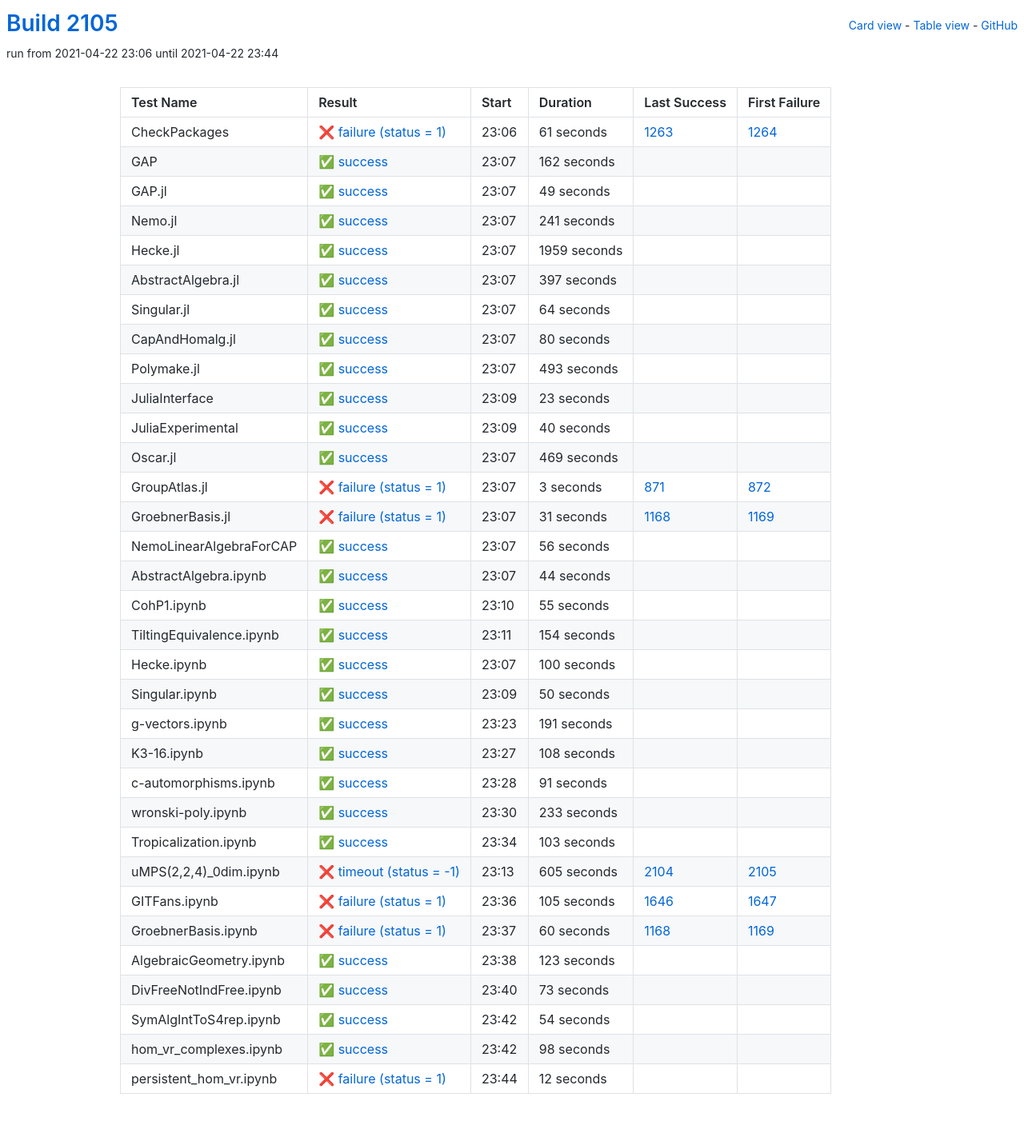
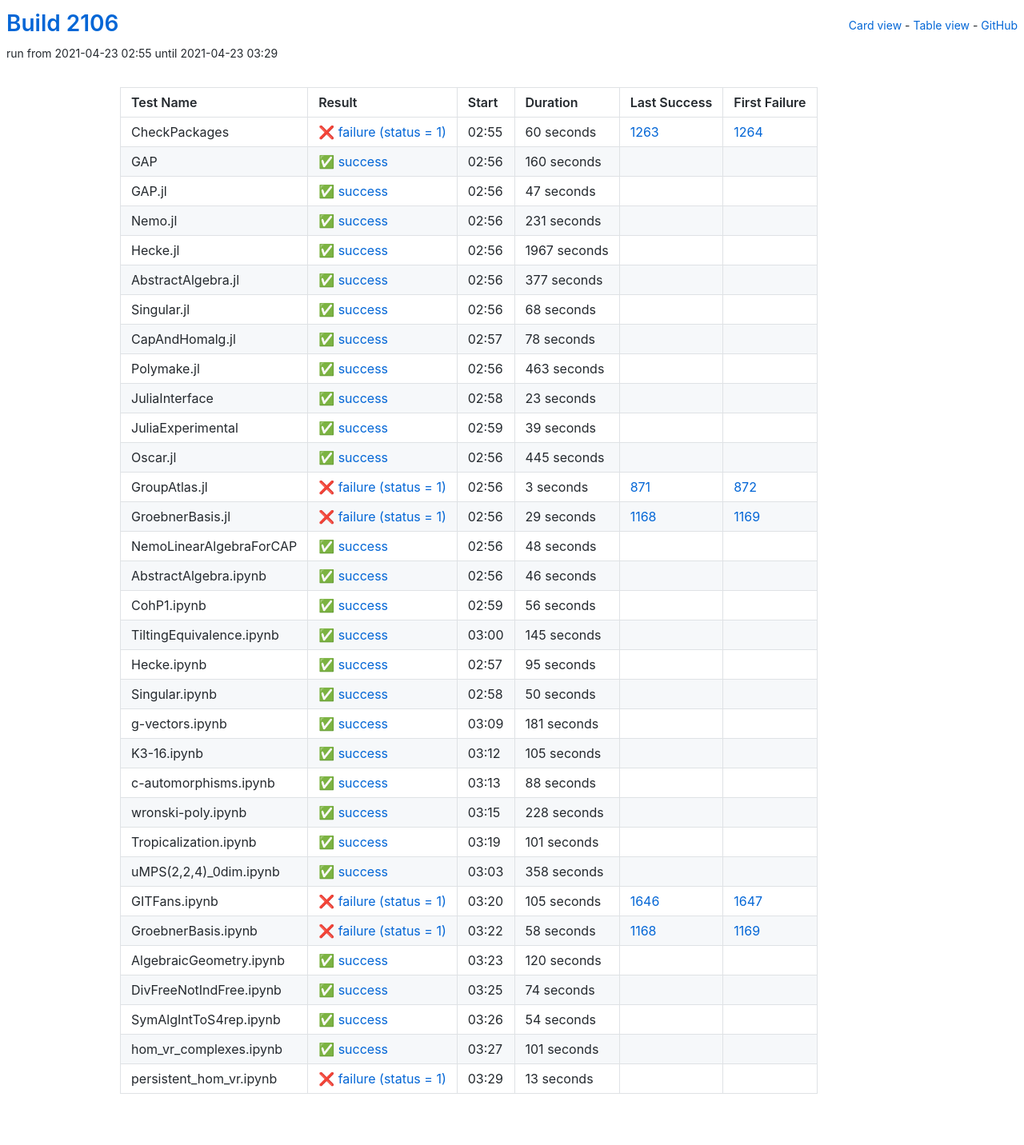
Before and after one commit to oscar-system/oscar-ci-status-stable, a Jekyll site: the page built from table.html, in a window 1280 px wide. Shown: the whole page at 80% size. Built offline with Jekyll 4.4.1, drawn with Linux system fonts in a browser that asks for light colours.

Commit message:
Build #2106

```diff
--- a/_data/ci.yml
+++ b/_data/ci.yml
@@ -1,6 +1,6 @@
 ---
-build: 2105
-build_url: https://oscarci.mathematik.uni-kl.de/job/oscar-stable/2105/
+build: 2106
+build_url: https://oscarci.mathematik.uni-kl.de/job/oscar-stable/2106/
 job: oscar-stable
 organization: oscar-system
 repo: oscar-ci-status-stable
@@ -8,116 +8,116 @@ repourl: https://github.com/oscar-system/oscar-ci-status-stable
 tests:
 - name: CheckPackages
   id: checkpackages
-  log: https://oscarci.mathematik.uni-kl.de/job/oscar-stable/2105/artifact/logs/build-2105/CheckPackages.log
-  start: 2021-04-22 23:06
+  log: https://oscarci.mathematik.uni-kl.de/job/oscar-stable/2106/artifact/logs/build-2106/CheckPackages.log
+  start: 2021-04-23 02:55
   success: false
   exitcode: 1
   status: failure
-  duration: 61
+  duration: 60
   last_success: 1263
   last_success_url: https://oscarci.mathematik.uni-kl.de/job/oscar-stable/1263/
   first_failure: 1264
   first_failure_url: https://oscarci.mathematik.uni-kl.de/job/oscar-stable/1264/
 - name: GAP
   id: gap
-  log: https://oscarci.mathematik.uni-kl.de/job/oscar-stable/2105/artifact/logs/build-2105/GAP.log
-  start: 2021-04-22 23:07
+  log: https://oscarci.mathematik.uni-kl.de/job/oscar-stable/2106/artifact/logs/build-2106/GAP.log
+  start: 2021-04-23 02:56
   success: true
   exitcode: 0
   status: success
-  duration: 162
+  duration: 160
   last_success: false
   last_success_url:
   first_failure: false
   first_failure_url:
 - name: GAP.jl
   id: gap-jl
-  log: https://oscarci.mathematik.uni-kl.de/job/oscar-stable/2105/artifact/logs/build-2105/GAP.jl.log
-  start: 2021-04-22 23:07
+  log: https://oscarci.mathematik.uni-kl.de/job/oscar-stable/2106/artifact/logs/build-2106/GAP.jl.log
+  start: 2021-04-23 02:56
   success: true
   exitcode: 0
   status: success
-  duration: 49
+  duration: 47
   last_success: false
   last_success_url:
   first_failure: false
   first_failure_url:
 - name: Nemo.jl
   id: nemo-jl
-  log: https://oscarci.mathematik.uni-kl.de/job/oscar-stable/2105/artifact/logs/build-2105/Nemo.jl.log
-  start: 2021-04-22 23:07
+  log: https://oscarci.mathematik.uni-kl.de/job/oscar-stable/2106/artifact/logs/build-2106/Nemo.jl.log
+  start: 2021-04-23 02:56
   success: true
   exitcode: 0
   status: success
-  duration: 241
+  duration: 231
   last_success: false
   last_success_url:
   first_failure: false
   first_failure_url:
 - name: Hecke.jl
   id: hecke-jl
-  log: https://oscarci.mathematik.uni-kl.de/job/oscar-stable/2105/artifact/logs/build-2105/Hecke.jl.log
-  start: 2021-04-22 23:07
+  log: https://oscarci.mathematik.uni-kl.de/job/oscar-stable/2106/artifact/logs/build-2106/Hecke.jl.log
+  start: 2021-04-23 02:56
   success: true
   exitcode: 0
   status: success
-  duration: 1959
+  duration: 1967
   last_success: false
   last_success_url:
   first_failure: false
   first_failure_url:
 - name: AbstractAlgebra.jl
   id: abstractalgebra-jl
-  log: https://oscarci.mathematik.uni-kl.de/job/oscar-stable/2105/artifact/logs/build-2105/AbstractAlgebra.jl.log
-  start: 2021-04-22 23:07
+  log: https://oscarci.mathematik.uni-kl.de/job/oscar-stable/2106/artifact/logs/build-2106/AbstractAlgebra.jl.log
+  start: 2021-04-23 02:56
   success: true
   exitcode: 0
   status: success
-  duration: 397
+  duration: 377
   last_success: false
   last_success_url:
   first_failure: false
   first_failure_url:
 - name: Singular.jl
   id: singular-jl
-  log: https://oscarci.mathematik.uni-kl.de/job/oscar-stable/2105/artifact/logs/build-2105/Singular.jl.log
-  start: 2021-04-22 23:07
+  log: https://oscarci.mathematik.uni-kl.de/job/oscar-stable/2106/artifact/logs/build-2106/Singular.jl.log
+  start: 2021-04-23 02:56
   success: true
   exitcode: 0
   status: success
-  duration: 64
+  duration: 68
   last_success: false
   last_success_url:
   first_failure: false
   first_failure_url:
 - name: CapAndHomalg.jl
   id: capandhomalg-jl
-  log: https://oscarci.mathematik.uni-kl.de/job/oscar-stable/2105/artifact/logs/build-2105/CapAndHomalg.jl.log
-  start: 2021-04-22 23:07
+  log: https://oscarci.mathematik.uni-kl.de/job/oscar-stable/2106/artifact/logs/build-2106/CapAndHomalg.jl.log
+  start: 2021-04-23 02:57
   success: true
   exitcode: 0
   status: success
-  duration: 80
+  duration: 78
   last_success: false
   last_success_url:
   first_failure: false
   first_failure_url:
 - name: Polymake.jl
   id: polymake-jl
-  log: https://oscarci.mathematik.uni-kl.de/job/oscar-stable/2105/artifact/logs/build-2105/Polymake.jl.log
-  start: 2021-04-22 23:07
+  log: https://oscarci.mathematik.uni-kl.de/job/oscar-stable/2106/artifact/logs/build-2106/Polymake.jl.log
+  start: 2021-04-23 02:56
   success: true
   exitcode: 0
   status: success
-  duration: 493
+  duration: 463
   last_success: false
   last_success_url:
   first_failure: false
   first_failure_url:
 - name: JuliaInterface
   id: juliainterface
-  log: https://oscarci.mathematik.uni-kl.de/job/oscar-stable/2105/artifact/logs/build-2105/JuliaInterface.log
-  start: 2021-04-22 23:09
+  log: https://oscarci.mathematik.uni-kl.de/job/oscar-stable/2106/artifact/logs/build-2106/JuliaInterface.log
+  start: 2021-04-23 02:58
   success: true
   exitcode: 0
   status: success
@@ -128,32 +128,32 @@ tests:
   first_failure_url:
 - name: JuliaExperimental
   id: juliaexperimental
-  log: https://oscarci.mathematik.uni-kl.de/job/oscar-stable/2105/artifact/logs/build-2105/JuliaExperimental.log
-  start: 2021-04-22 23:09
+  log: https://oscarci.mathematik.uni-kl.de/job/oscar-stable/2106/artifact/logs/build-2106/JuliaExperimental.log
+  start: 2021-04-23 02:59
   success: true
   exitcode: 0
   status: success
-  duration: 40
+  duration: 39
   last_success: false
   last_success_url:
   first_failure: false
   first_failure_url:
 - name: Oscar.jl
   id: oscar-jl
-  log: https://oscarci.mathematik.uni-kl.de/job/oscar-stable/2105/artifact/logs/build-2105/Oscar.jl.log
-  start: 2021-04-22 23:07
+  log: https://oscarci.mathematik.uni-kl.de/job/oscar-stable/2106/artifact/logs/build-2106/Oscar.jl.log
+  start: 2021-04-23 02:56
   success: true
   exitcode: 0
   status: success
-  duration: 469
+  duration: 445
   last_success: false
   last_success_url:
   first_failure: false
   first_failure_url:
 - name: GroupAtlas.jl
   id: groupatlas-jl
-  log: https://oscarci.mathematik.uni-kl.de/job/oscar-stable/2105/artifact/logs/build-2105/GroupAtlas.jl.log
-  start: 2021-04-22 23:07
+  log: https://oscarci.mathematik.uni-kl.de/job/oscar-stable/2106/artifact/logs/build-2106/GroupAtlas.jl.log
+  start: 2021-04-23 02:56
   success: false
   exitcode: 1
   status: failure
@@ -164,20 +164,44 @@ tests:
   first_failure_url: https://oscarci.mathematik.uni-kl.de/job/oscar-stable/872/
 - name: GroebnerBasis.jl
   id: groebnerbasis-jl
-  log: https://oscarci.mathematik.uni-kl.de/job/oscar-stable/2105/artifact/logs/build-2105/GroebnerBasis.jl.log
-  start: 2021-04-22 23:07
+  log: https://oscarci.mathematik.uni-kl.de/job/oscar-stable/2106/artifact/logs/build-2106/GroebnerBasis.jl.log
+  start: 2021-04-23 02:56
   success: false
   exitcode: 1
   status: failure
-  duration: 31
+  duration: 29
   last_success: 1168
   last_success_url: https://oscarci.mathematik.uni-kl.de/job/oscar-stable/1168/
   first_failure: 1169
   first_failure_url: https://oscarci.mathematik.uni-kl.de/job/oscar-stable/1169/
 - name: NemoLinearAlgebraForCAP
   id: nemolinearalgebraforcap
-  log: https://oscarci.mathematik.uni-kl.de/job/oscar-stable/2105/artifact/logs/build-2105/NemoLinearAlgebraForCAP.log
-  start: 2021-04-22 23:07
+  log: https://oscarci.mathematik.uni-kl.de/job/oscar-stable/2106/artifact/logs/build-2106/NemoLinearAlgebraForCAP.log
+  start: 2021-04-23 02:56
+  success: true
+  exitcode: 0
+  status: success
+  duration: 48
+  last_success: false
+  last_success_url:
+  first_failure: false
+  first_failure_url:
+- name: AbstractAlgebra.ipynb
+  id: abstractalgebra-ipynb
+  log: https://oscarci.mathematik.uni-kl.de/job/oscar-stable/2106/artifact/logs/build-2106/AbstractAlgebra.ipynb.log
+  start: 2021-04-23 02:56
+  success: true
+  exitcode: 0
+  status: success
+  duration: 46
+  last_success: false
+  last_success_url:
+  first_failure: false
+  first_failure_url:
+- name: CohP1.ipynb
+  id: cohp1-ipynb
+  log: https://oscarci.mathematik.uni-kl.de/job/oscar-stable/2106/artifact/logs/build-2106/CohP1.ipynb.log
+  start: 2021-04-23 02:59
   success: true
   exitcode: 0
   status: success
@@ -186,58 +210,34 @@ tests:
   last_success_url:
   first_failure: false
   first_failure_url:
-- name: AbstractAlgebra.ipynb
-  id: abstractalgebra-ipynb
-  log: https://oscarci.mathematik.uni-kl.de/job/oscar-stable/2105/artifact/logs/build-2105/AbstractAlgebra.ipynb.log
-  start: 2021-04-22 23:07
+- name: TiltingEquivalence.ipynb
+  id: tiltingequivalence-ipynb
+  log: https://oscarci.mathematik.uni-kl.de/job/oscar-stable/2106/artifact/logs/build-2106/TiltingEquivalence.ipynb.log
+  start: 2021-04-23 03:00
   success: true
   exitcode: 0
   status: success
-  duration: 44
-  last_success: false
-  last_success_url:
-  first_failure: false
-  first_failure_url:
-- name: CohP1.ipynb
-  id: cohp1-ipynb
-  log: https://oscarci.mathematik.uni-kl.de/job/oscar-stable/2105/artifact/logs/build-2105/CohP1.ipynb.log
-  start: 2021-04-22 23:10
-  success: true
-  exitcode: 0
-  status: success
-  duration: 55
-  last_success: false
-  last_success_url:
-  first_failure: false
-  first_failure_url:
-- name: TiltingEquivalence.ipynb
-  id: tiltingequivalence-ipynb
-  log: https://oscarci.mathematik.uni-kl.de/job/oscar-stable/2105/artifact/logs/build-2105/TiltingEquivalence.ipynb.log
-  start: 2021-04-22 23:11
-  success: true
-  exitcode: 0
-  status: success
-  duration: 154
+  duration: 145
   last_success: false
   last_success_url:
   first_failure: false
   first_failure_url:
 - name: Hecke.ipynb
   id: hecke-ipynb
-  log: https://oscarci.mathematik.uni-kl.de/job/oscar-stable/2105/artifact/logs/build-2105/Hecke.ipynb.log
-  start: 2021-04-22 23:07
+  log: https://oscarci.mathematik.uni-kl.de/job/oscar-stable/2106/artifact/logs/build-2106/Hecke.ipynb.log
+  start: 2021-04-23 02:57
   success: true
   exitcode: 0
   status: success
-  duration: 100
+  duration: 95
   last_success: false
   last_success_url:
   first_failure: false
   first_failure_url:
 - name: Singular.ipynb
   id: singular-ipynb
-  log: https://oscarci.mathematik.uni-kl.de/job/oscar-stable/2105/artifact/logs/build-2105/Singular.ipynb.log
-  start: 2021-04-22 23:09
+  log: https://oscarci.mathematik.uni-kl.de/job/oscar-stable/2106/artifact/logs/build-2106/Singular.ipynb.log
+  start: 2021-04-23 02:58
   success: true
   exitcode: 0
   status: success
@@ -248,80 +248,80 @@ tests:
   first_failure_url:
 - name: g-vectors.ipynb
   id: g-vectors-ipynb
-  log: https://oscarci.mathematik.uni-kl.de/job/oscar-stable/2105/artifact/logs/build-2105/g-vectors.ipynb.log
-  start: 2021-04-22 23:23
+  log: https://oscarci.mathematik.uni-kl.de/job/oscar-stable/2106/artifact/logs/build-2106/g-vectors.ipynb.log
+  start: 2021-04-23 03:09
   success: true
   exitcode: 0
   status: success
-  duration: 191
+  duration: 181
   last_success: false
   last_success_url:
   first_failure: false
   first_failure_url:
 - name: K3-16.ipynb
   id: k3-16-ipynb
-  log: https://oscarci.mathematik.uni-kl.de/job/oscar-stable/2105/artifact/logs/build-2105/K3-16.ipynb.log
-  start: 2021-04-22 23:27
+  log: https://oscarci.mathematik.uni-kl.de/job/oscar-stable/2106/artifact/logs/build-2106/K3-16.ipynb.log
+  start: 2021-04-23 03:12
   success: true
   exitcode: 0
   status: success
-  duration: 108
+  duration: 105
   last_success: false
   last_success_url:
   first_failure: false
   first_failure_url:
 - name: c-automorphisms.ipynb
   id: c-automorphisms-ipynb
-  log: https://oscarci.mathematik.uni-kl.de/job/oscar-stable/2105/artifact/logs/build-2105/c-automorphisms.ipynb.log
-  start: 2021-04-22 23:28
+  log: https://oscarci.mathematik.uni-kl.de/job/oscar-stable/2106/artifact/logs/build-2106/c-automorphisms.ipynb.log
+  start: 2021-04-23 03:13
   success: true
   exitcode: 0
   status: success
-  duration: 91
+  duration: 88
   last_success: false
   last_success_url:
   first_failure: false
   first_failure_url:
 - name: wronski-poly.ipynb
   id: wronski-poly-ipynb
-  log: https://oscarci.mathematik.uni-kl.de/job/oscar-stable/2105/artifact/logs/build-2105/wronski-poly.ipynb.log
-  start: 2021-04-22 23:30
+  log: https://oscarci.mathematik.uni-kl.de/job/oscar-stable/2106/artifact/logs/build-2106/wronski-poly.ipynb.log
+  start: 2021-04-23 03:15
   success: true
   exitcode: 0
   status: success
-  duration: 233
+  duration: 228
   last_success: false
   last_success_url:
   first_failure: false
   first_failure_url:
 - name: Tropicalization.ipynb
   id: tropicalization-ipynb
-  log: https://oscarci.mathematik.uni-kl.de/job/oscar-stable/2105/artifact/logs/build-2105/Tropicalization.ipynb.log
-  start: 2021-04-22 23:34
+  log: https://oscarci.mathematik.uni-kl.de/job/oscar-stable/2106/artifact/logs/build-2106/Tropicalization.ipynb.log
+  start: 2021-04-23 03:19
   success: true
   exitcode: 0
   status: success
-  duration: 103
+  duration: 101
   last_success: false
   last_success_url:
   first_failure: false
   first_failure_url:
 - name: uMPS(2,2,4)_0dim.ipynb
   id: umps-2-2-4-0dim-ipynb
-  log: https://oscarci.mathematik.uni-kl.de/job/oscar-stable/2105/artifact/logs/build-2105/uMPS-2-2-4-_0dim.ipynb.log
-  start: 2021-04-22 23:13
-  success: false
-  exitcode: -1
-  status: timeout
-  duration: 605
-  last_success: 2104
-  last_success_url: https://oscarci.mathematik.uni-kl.de/job/oscar-stable/2104/
-  first_failure: 2105
-  first_failure_url: https://oscarci.mathematik.uni-kl.de/job/oscar-stable/2105/
+  log: https://oscarci.mathematik.uni-kl.de/job/oscar-stable/2106/artifact/logs/build-2106/uMPS-2-2-4-_0dim.ipynb.log
+  start: 2021-04-23 03:03
+  success: true
+  exitcode: 0
+  status: success
+  duration: 358
+  last_success: false
+  last_success_url:
+  first_failure: false
+  first_failure_url:
 - name: GITFans.ipynb
   id: gitfans-ipynb
-  log: https://oscarci.mathematik.uni-kl.de/job/oscar-stable/2105/artifact/logs/build-2105/GITFans.ipynb.log
-  start: 2021-04-22 23:36
+  log: https://oscarci.mathematik.uni-kl.de/job/oscar-stable/2106/artifact/logs/build-2106/GITFans.ipynb.log
+  start: 2021-04-23 03:20
   success: false
   exitcode: 1
   status: failure
@@ -332,44 +332,44 @@ tests:
   first_failure_url: https://oscarci.mathematik.uni-kl.de/job/oscar-stable/1647/
 - name: GroebnerBasis.ipynb
   id: groebnerbasis-ipynb
-  log: https://oscarci.mathematik.uni-kl.de/job/oscar-stable/2105/artifact/logs/build-2105/GroebnerBasis.ipynb.log
-  start: 2021-04-22 23:37
+  log: https://oscarci.mathematik.uni-kl.de/job/oscar-stable/2106/artifact/logs/build-2106/GroebnerBasis.ipynb.log
+  start: 2021-04-23 03:22
   success: false
   exitcode: 1
   status: failure
-  duration: 60
+  duration: 58
   last_success: 1168
   last_success_url: https://oscarci.mathematik.uni-kl.de/job/oscar-stable/1168/
   first_failure: 1169
   first_failure_url: https://oscarci.mathematik.uni-kl.de/job/oscar-stable/1169/
 - name: AlgebraicGeometry.ipynb
   id: algebraicgeometry-ipynb
-  log: https://oscarci.mathematik.uni-kl.de/job/oscar-stable/2105/artifact/logs/build-2105/AlgebraicGeometry.ipynb.log
-  start: 2021-04-22 23:38
+  log: https://oscarci.mathematik.uni-kl.de/job/oscar-stable/2106/artifact/logs/build-2106/AlgebraicGeometry.ipynb.log
+  start: 2021-04-23 03:23
   success: true
   exitcode: 0
   status: success
-  duration: 123
+  duration: 120
   last_success: false
   last_success_url:
   first_failure: false
   first_failure_url:
 - name: DivFreeNotIndFree.ipynb
   id: divfreenotindfree-ipynb
-  log: https://oscarci.mathematik.uni-kl.de/job/oscar-stable/2105/artifact/logs/build-2105/DivFreeNotIndFree.ipynb.log
-  start: 2021-04-22 23:40
+  log: https://oscarci.mathematik.uni-kl.de/job/oscar-stable/2106/artifact/logs/build-2106/DivFreeNotIndFree.ipynb.log
+  start: 2021-04-23 03:25
   success: true
   exitcode: 0
   status: success
-  duration: 73
+  duration: 74
   last_success: false
   last_success_url:
   first_failure: false
   first_failure_url:
 - name: SymAlgIntToS4rep.ipynb
   id: symalginttos4rep-ipynb
-  log: https://oscarci.mathematik.uni-kl.de/job/oscar-stable/2105/artifact/logs/build-2105/SymAlgIntToS4rep.ipynb.log
-  start: 2021-04-22 23:42
+  log: https://oscarci.mathematik.uni-kl.de/job/oscar-stable/2106/artifact/logs/build-2106/SymAlgIntToS4rep.ipynb.log
+  start: 2021-04-23 03:26
   success: true
   exitcode: 0
   status: success
@@ -380,24 +380,24 @@ tests:
   first_failure_url:
 - name: hom_vr_complexes.ipynb
   id: hom-vr-complexes-ipynb
-  log: https://oscarci.mathematik.uni-kl.de/job/oscar-stable/2105/artifact/logs/build-2105/hom_vr_complexes.ipynb.log
-  start: 2021-04-22 23:42
+  log: https://oscarci.mathematik.uni-kl.de/job/oscar-stable/2106/artifact/logs/build-2106/hom_vr_complexes.ipynb.log
+  start: 2021-04-23 03:27
   success: true
   exitcode: 0
   status: success
-  duration: 98
+  duration: 101
   last_success: false
   last_success_url:
   first_failure: false
   first_failure_url:
 - name: persistent_hom_vr.ipynb
   id: persistent-hom-vr-ipynb
-  log: https://oscarci.mathematik.uni-kl.de/job/oscar-stable/2105/artifact/logs/build-2105/persistent_hom_vr.ipynb.log
-  start: 2021-04-22 23:44
+  log: https://oscarci.mathematik.uni-kl.de/job/oscar-stable/2106/artifact/logs/build-2106/persistent_hom_vr.ipynb.log
+  start: 2021-04-23 03:29
   success: false
   exitcode: 1
   status: failure
-  duration: 12
+  duration: 13
   last_success: false
   last_success_url:
   first_failure: false
```
Also changed, not shown: README.md.
